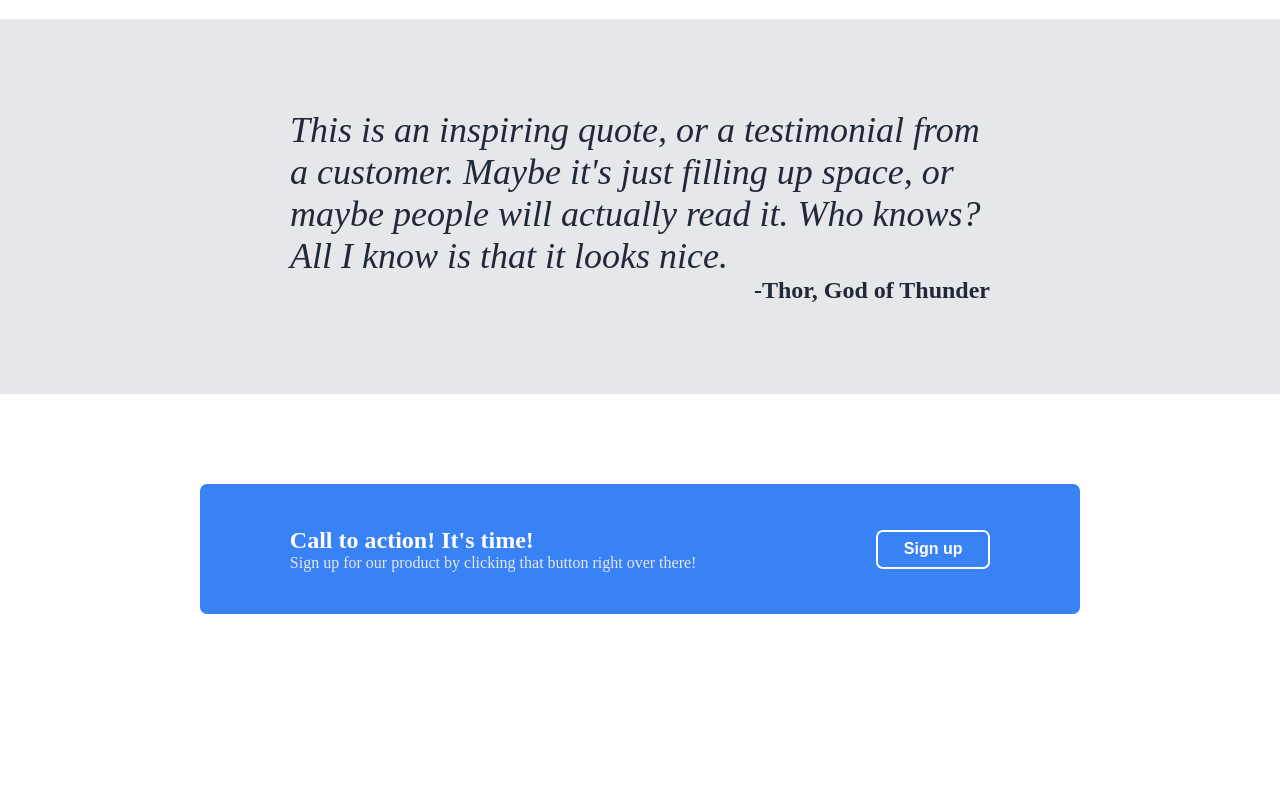
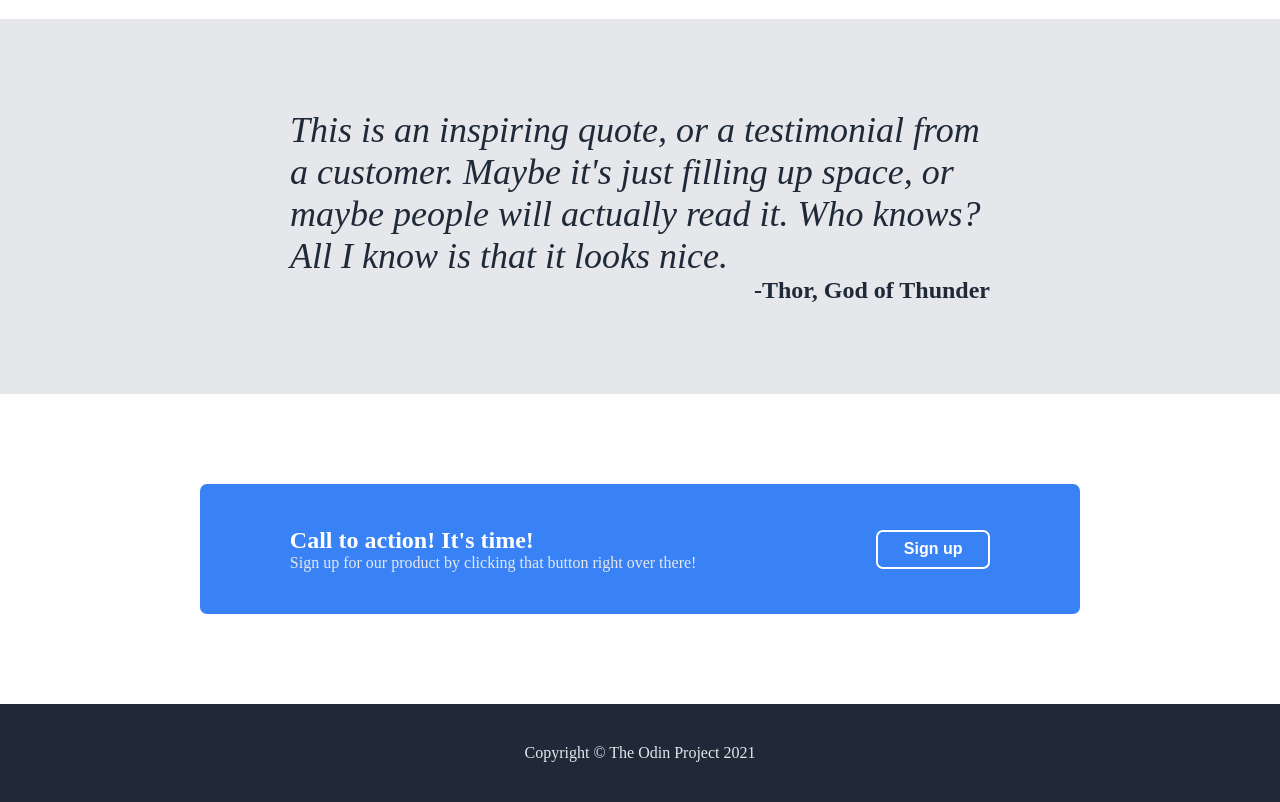
Before and after one commit to xeirin/flexbox-landing-page, a plain HTML site: page index.html in a window 1280 px wide. Shown: the part 862-1664 px from the top of the page. Before the commit the page ends 1566 px from the top, so only its background shows below. Drawn offline with Linux system fonts and the light colour scheme.

Commit message:
Make footer and finish project

```diff
--- a/index.html
+++ b/index.html
@@ -68,5 +68,9 @@
             </div>
         </div>
 
+        <div class="footer">
+            <div class="cp">Copyright &#169; The Odin Project 2021</div>
+        </div>
+
     </body>
 </html>
--- a/styles.css
+++ b/styles.css
@@ -240,3 +240,18 @@ button {
 div.button-cta button {
     font-size: inherit;
 }
+
+ /*footer*/
+.footer {
+    display: flex;
+    background-color: #1f2937;
+    align-items: center;
+    justify-content: center;
+    padding: 40px;
+    margin-top: auto;
+}
+
+.cp {
+    display: flex;
+    color: #E5E7EB;
+}
```
